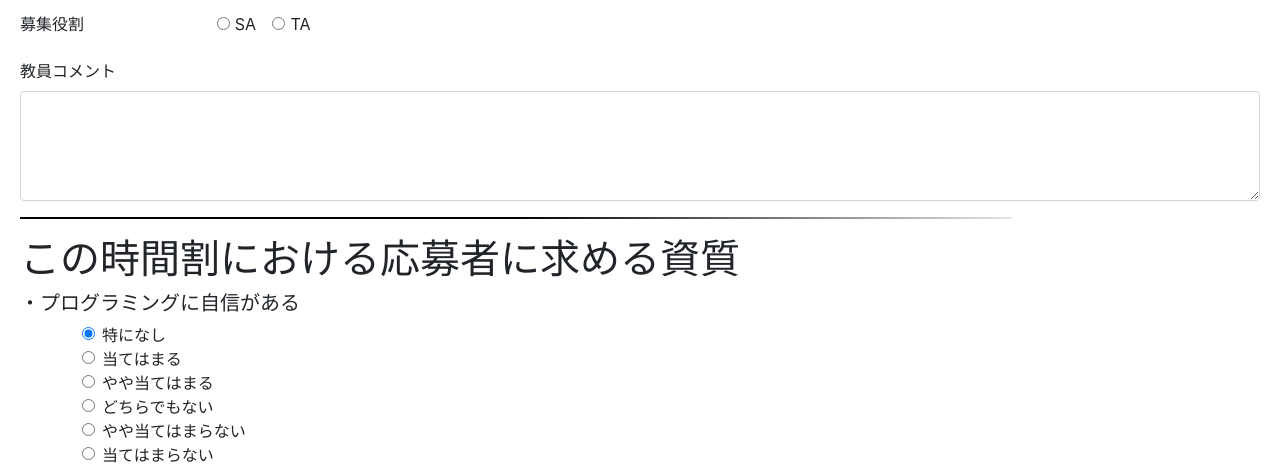
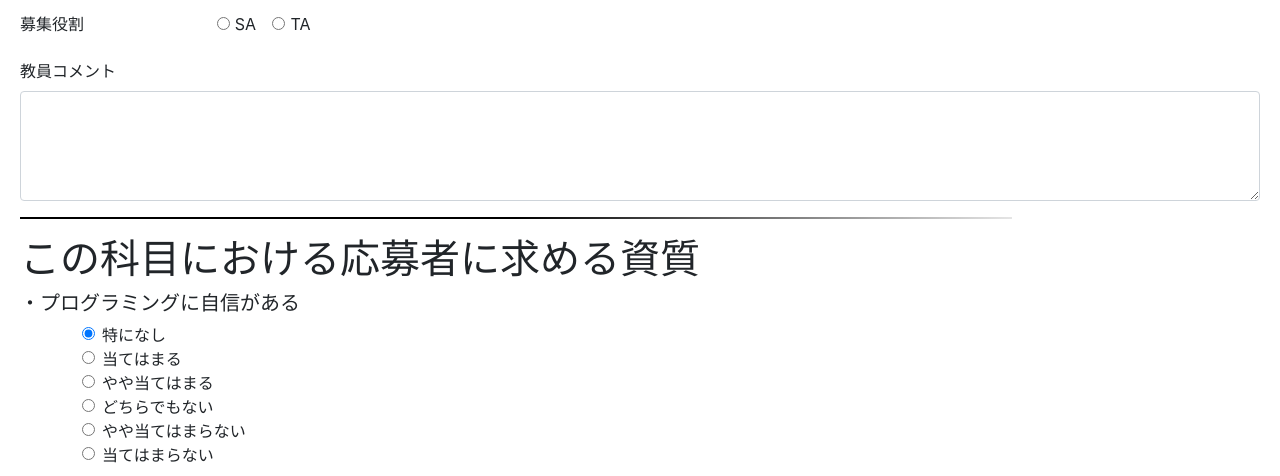
Before and after one commit to Bear-YY/TASAsystem, a PHP site: page /index.php?do=teacher_recruitment_add in a window 1280 px wide. Shown: the part 476-952 px from the top of the page. Run offline with PHP 8.4, Linux system fonts and the light colour scheme; a user stored in the database is signed in; data comes from the database, SQL or seed files in the repository; data that the repository does not hold is empty; some libraries are stand-ins or nearby versions.

Commit message:
文字を変えただけ。

```diff
--- a/src/teacher_recruitment_add.php
+++ b/src/teacher_recruitment_add.php
@@ -163,7 +163,7 @@ if($row){
   $state = true;
 }
 
-echo '<h1>この時間割における応募者に求める資質</h1>';
+echo '<h1>この科目における応募者に求める資質</h1>';
 
 while($row):
   echo '<h5>・'.$row['que_title'];
```
